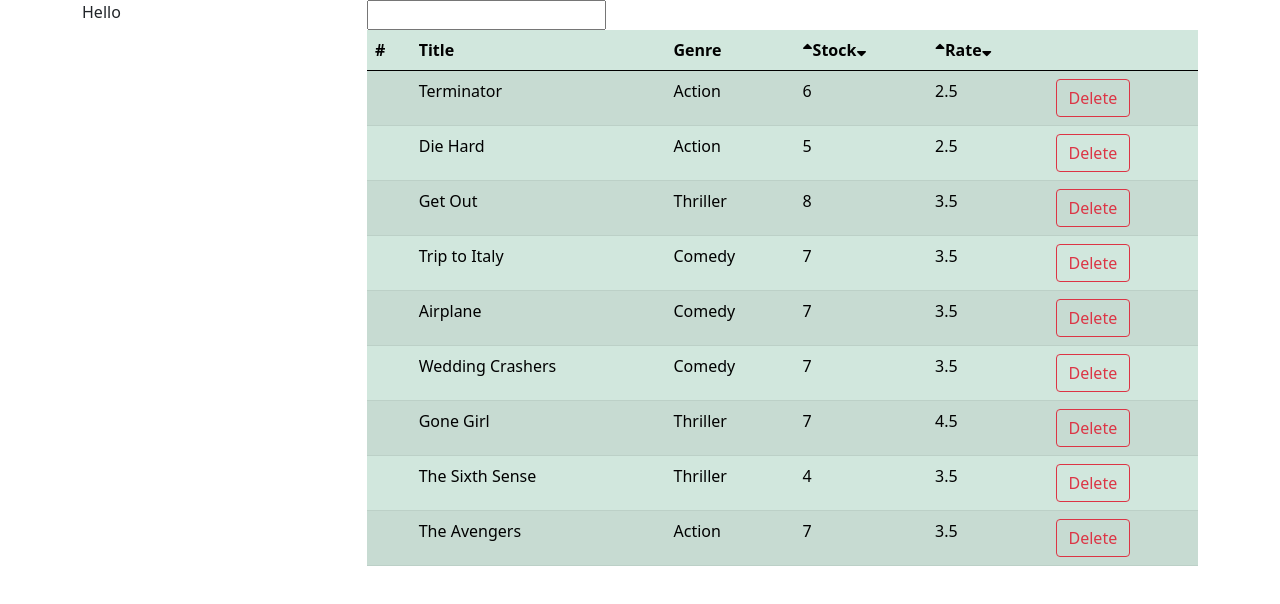
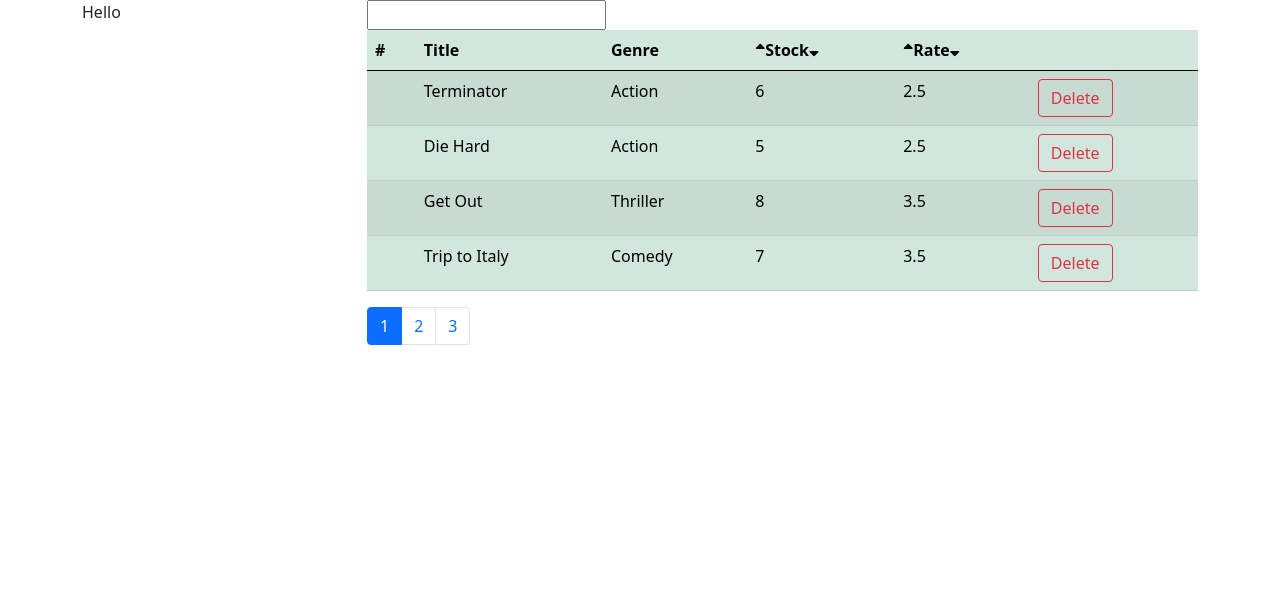
Before and after one commit to harsh007fc/Movies_App, a React (Create React App) app: page / in a window 1280 px wide. Shown: the top 604 px of the page. Built offline with nearby package versions, Linux system fonts and the light colour scheme.

Commit message:
upto pagination

```diff
--- a/src/Components/Movies.js
+++ b/src/Components/Movies.js
@@ -7,7 +7,7 @@ export default class Movies extends Component {
             movies: getMovies(),
             currSearchText:'',
             currPage:1,
-            limit:4,
+            // limit:4,
         }
     }
     handleChange=(e)=>{
@@ -63,9 +63,13 @@ export default class Movies extends Component {
         }
         this.setState({movies:sortedMovies})
     }
+    handlePageChange = (pageNumber)=>{
+        this.setState({currPage:pageNumber});
+    }
     render() {
         console.log('render');
-        let {movies,currSearchText} =this.state; //ES6 destructuring
+        let {movies,currSearchText,currPage} =this.state; //ES6 destructuring
+        let limit = 4;
         let filteredArr = [];
         if(currSearchText=='')
         {
@@ -79,6 +83,14 @@ export default class Movies extends Component {
                 return title.includes(currSearchText.toLowerCase());
             })
         }
+        let numberOfPage = Math.ceil(filteredArr.length / limit);
+        let pageNumberArr = [];
+        for(let i = 0; i < numberOfPage; i++ ){
+            pageNumberArr.push(i+1);
+        }
+        let si = (currPage - 1) * limit;
+        let ei = si + limit;// due to slice we didnt do -1 here
+        filteredArr = filteredArr.slice(si,ei);
 
         return (
             //JSX
@@ -127,9 +139,36 @@ export default class Movies extends Component {
                                 }
                             </tbody>
                         </table>
+                        <nav aria-label="...">
+                            <ul className="pagination">
+                                {
+                                    pageNumberArr.map((pageNumber)=>{
+                                        let classStyle = pageNumber == currPage?'page-item active':'page-item';
+
+                                        return(
+                                            <li onClick ={()=>this.handlePageChange(pageNumber)} className={classStyle}><span className="page-link" >{pageNumber}</span></li>
+                                        )
+                                    })
+                                }
+
+
+                            </ul>
+                        </nav>
                     </div>
                 </div>
             </div>
         )
     }
 }
+
+
+
+
+{/* <li className="page-item"><a class="page-link" href="#">1</a></li>
+                                <li className="page-item active">
+                                    <span className="page-link">
+                                        2
+                                        <span className="sr-only">(current)</span>
+                                    </span>
+                                </li>
+                                <li className="page-item"><a class="page-link" href="#">3</a></li> */}
```
